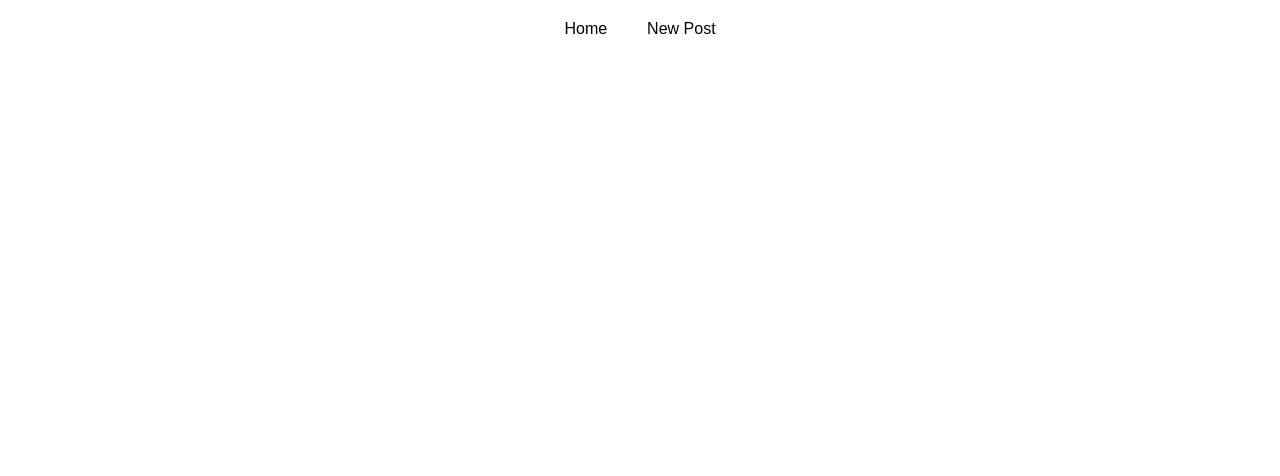
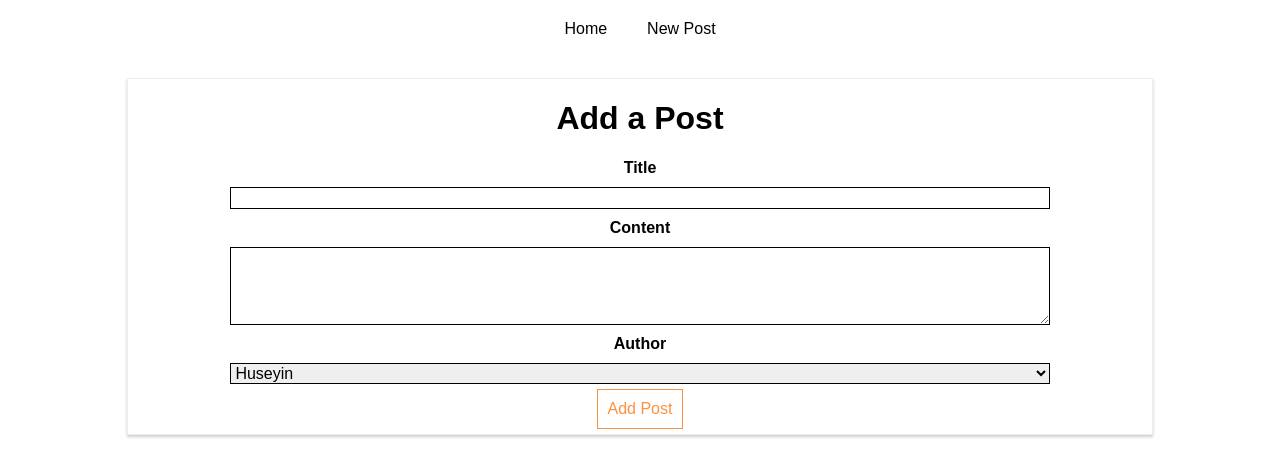
Before and after one commit to huseyinbayram/reach-out-to-web, a React (Create React App) app: page /new-post in a window 1280 px wide. Shown: the top 476 px of the page. Built offline with nearby package versions, Linux system fonts and the light colour scheme.

Commit message:
switch between pages

```diff
--- a/src/containers/Blog/Blog.js
+++ b/src/containers/Blog/Blog.js
@@ -3,6 +3,7 @@ import { Route } from 'react-router-dom';
 
 import './Blog.css';
 import Posts from './Posts/Posts';
+import NewPost from './NewPost/NewPost';
 
 class Blog extends Component {
   render() {
@@ -23,6 +24,7 @@ class Blog extends Component {
         {/* <Route path="/" exact render={() => <h1>Home</h1>} />
         <Route path="/" render={() => <h1>Home 2</h1>} /> */}
         <Route path="/" exact component={Posts} />
+        <Route path="/new-post" component={NewPost} />
       </div>
     );
   }
```
